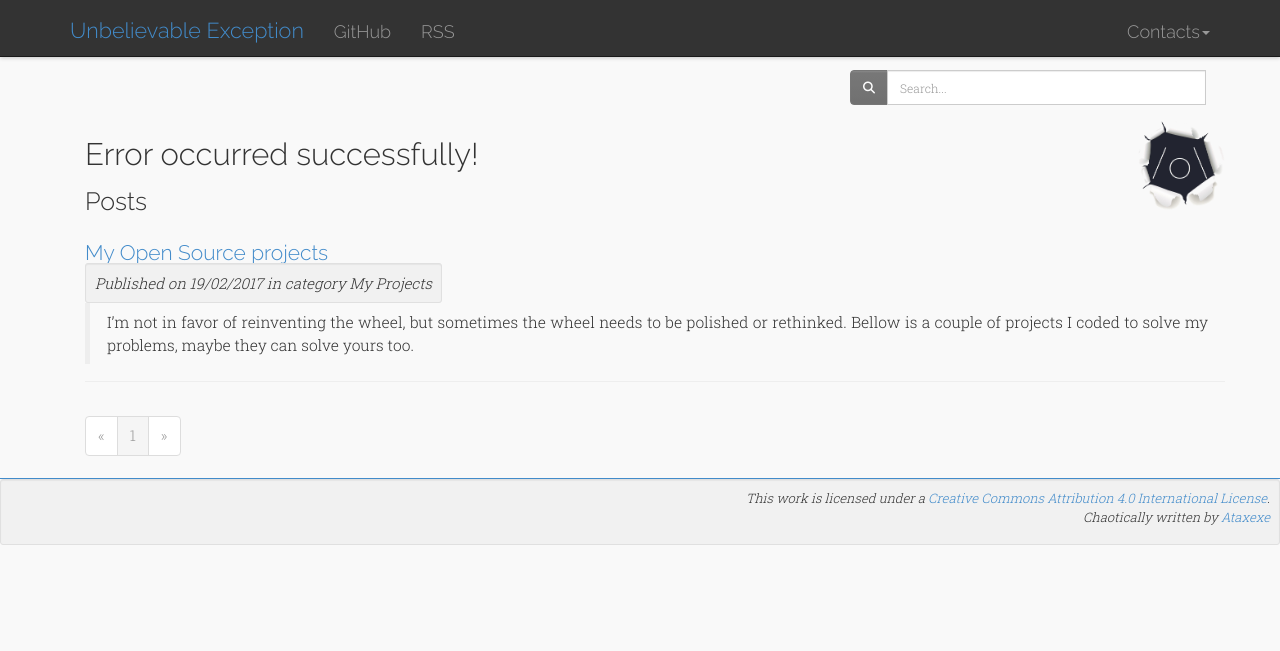
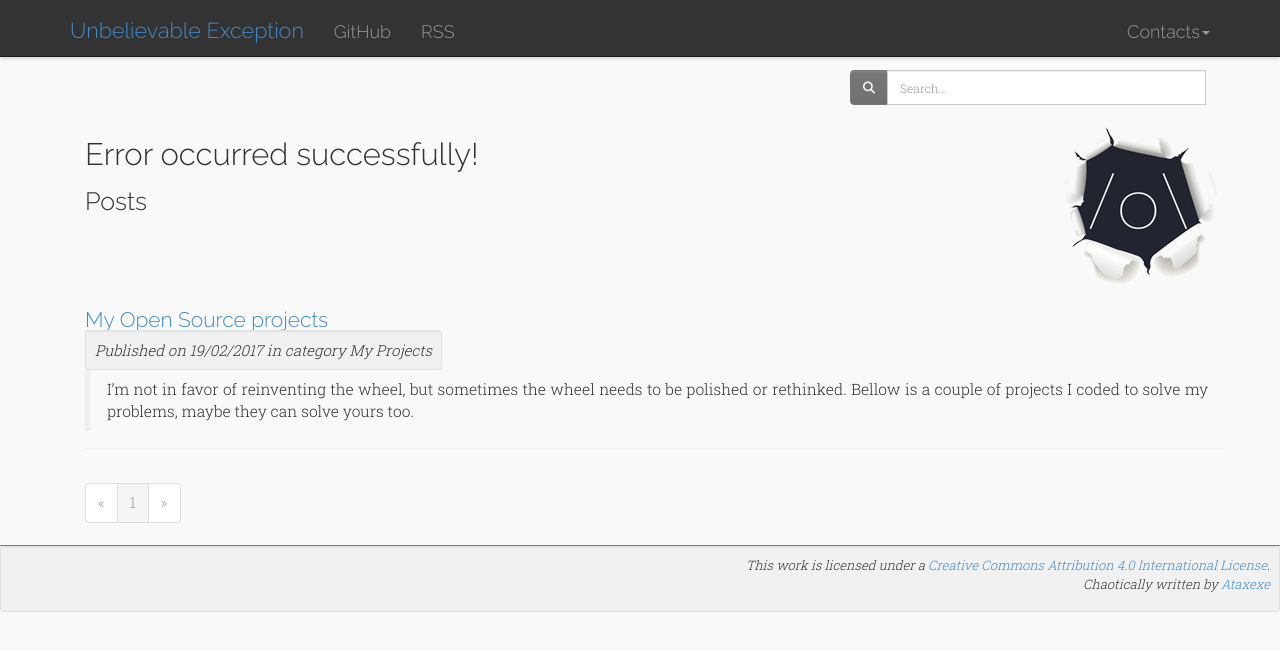
Before and after one commit to ataxexe/ataxexe.github.io, a Jekyll site: the page built from index.html, in a window 1280 px wide. Shown: the top 651 px of the page. Built offline with Jekyll 4.4.1, drawn with Linux system fonts in a browser that asks for light colours; nearby versions of some CDN libraries; the list of posts is cut into pages by our own code.

Commit message:
logo improvements

```diff
--- /dev/null
+++ b/_includes/logo.html
@@ -0,0 +1,2 @@
+<div class="logo visible-md visible-lg pull-right"></div>
+<div class="logo hidden-md hidden-lg pull-left"></div>
--- a/_sass/theme/_style.scss
+++ b/_sass/theme/_style.scss
@@ -30,9 +30,8 @@ h1, h2, h3 {
   color: $brand-primary;
 }
 
-#logo {
-  width: 25%;
-  content: url("/assets/images/logo.png");
+.logo {
+  content: url("/assets/images/logo-small.png");
 }
 
 .site-owner {
--- a/index.html
+++ b/index.html
@@ -10,7 +10,7 @@ title: Unbelievable Exception
       <h2>Posts</h2>
     </div>
     <div class="col-md-4">
-      <div id="logo" class="pull-right"></div>
+      {% include logo.html %}
     </div>
   </div>
   {% for post in paginator.posts %}
```
Also changed, not shown: _layouts/post.html (+9 -2 lines), assets/images/logo-small.png (added).
